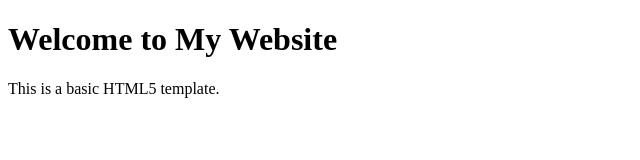
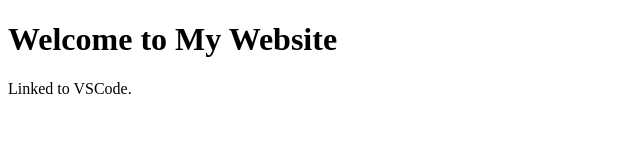
Before and after one commit to jlc-vcg/AnimaThankYouPage, a plain HTML site: page index.html in a window 1280 px wide. Shown: the whole page, without its empty margins (0-640 px from the left). Drawn offline with Linux system fonts and the light colour scheme.

Commit message:
Updated file with VSC to check working

```diff
--- a/index.html
+++ b/index.html
@@ -7,6 +7,6 @@
   </head>
   <body>
     <h1>Welcome to My Website</h1>
-    <p>This is a basic HTML5 template.</p>
+    <p>Linked to VSCode.</p>
   </body>
 </html>
```
